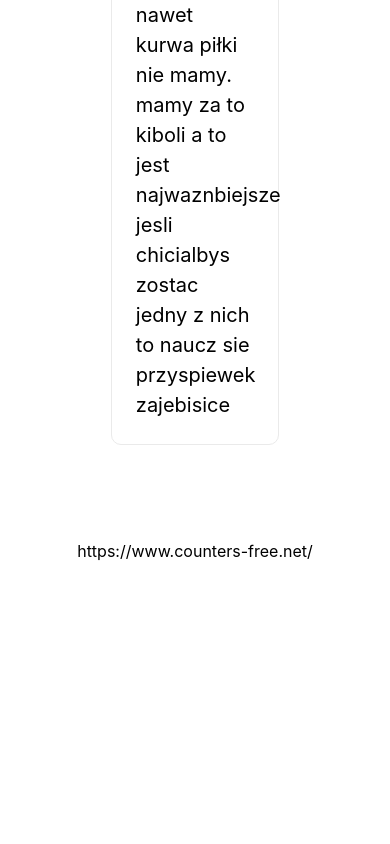
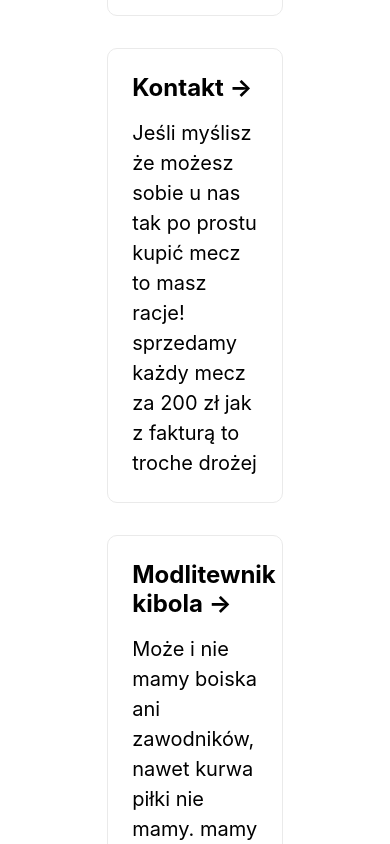
Before and after one commit to arekminajj/kks-korczow, a Next.js app: page / in a window 390 px wide. Shown: the part 1156-2000 px from the top of the page. Before the commit the page ends 1717 px from the top, so only its background shows below. Built offline with nearby package versions, Linux system fonts and the light colour scheme.

Commit message:
Make the page work on mobile devices

```diff
--- a/pages/druzyna.tsx
+++ b/pages/druzyna.tsx
@@ -1,11 +1,13 @@
 import Head from 'next/head'
 //import Image from 'next/image'
 import styles from '../styles/Home.module.css'
+//bootstrap imports
+import Container from 'react-bootstrap/Container';
 import Image from 'react-bootstrap/Image'
 
 export default function Druzyna() {
     return (
-        <div className={styles.container}>
+        <Container>
             <Head>
                 <title>KKS Korczów - Drużyna</title>
                 <meta name="description" content="KKS Korczów - najlepsza drużyna w światowej lidze. Może nie gramy dobrze za to nie grzeszymy umiejętnościami grania w piłke. Mamy za to kiboli." />
@@ -20,7 +22,7 @@ export default function Druzyna() {
                  </p>
                 <Image src="/kkskorczow.png" fluid />
             </main>
-        </div>
+        </Container>
 
     )
 }
--- a/pages/index.tsx
+++ b/pages/index.tsx
@@ -2,9 +2,12 @@ import Head from 'next/head'
 import Image from 'next/image'
 import styles from '../styles/Home.module.css'
 
+//bootstrap imports
+import Container from 'react-bootstrap/Container';
+
 export default function Home() {
   return (
-    <div className={styles.container}>
+    <Container>
       <Head>
         <title>KKS Korczów - LIGA KURWA WYŻEJ</title>
         <meta name="description" content="KKS Korczów - najlepsza drużyna w światowej lidze. Może nie gramy dobrze za to nie grzeszymy umiejętnościami grania w piłke. Mamy za to kiboli." />
@@ -51,9 +54,10 @@ export default function Home() {
         </div>
       </main>
       <footer>
-        <a href='https://www.counters-free.net/'>https://www.counters-free.net/</a> <script type='text/javascript' src='https://www.freevisitorcounters.com/auth.php?id=bf7a34a574afe9b0919a301fef2babb3f2edc57c'></script>
-        <script type="text/javascript" src="https://www.freevisitorcounters.com/en/home/counter/830879/t/0"></script>
+        <footer>
+          <h2 className="text-center"><a target="_blank" href="https://github.com/arekminajj">❤️</a></h2>
+        </footer>
       </footer>
-    </div>
+    </Container>
   )
 }
--- a/pages/modlitewniczek-kibola.tsx
+++ b/pages/modlitewniczek-kibola.tsx
@@ -1,11 +1,13 @@
 import Head from 'next/head'
 //import Image from 'next/image'
 import styles from '../styles/Home.module.css'
+//bootstrap imports
+import Container from 'react-bootstrap/Container';
 import Image from 'react-bootstrap/Image'
 
 export default function Kontakt() {
     return (
-        <div>
+        <Container>
             <Head>
                 <title>KKS Korczów - Modlitewniczek kibola</title>
                 <meta name="description" content="KKS Korczów - najlepsza drużyna w światowej lidze. Może nie gramy dobrze za to nie grzeszymy umiejętnościami grania w piłke. Mamy za to kiboli." />
@@ -107,7 +109,7 @@ export default function Kontakt() {
 
                 </p>
             </main>
-        </div >
+        </Container>
 
     )
 }
--- a/pages/prezesi.tsx
+++ b/pages/prezesi.tsx
@@ -1,11 +1,13 @@
 import Head from 'next/head'
 //import Image from 'next/image'
 import styles from '../styles/Home.module.css'
+//bootstrap imports
+import Container from 'react-bootstrap/Container';
 import Image from 'react-bootstrap/Image'
 
 export default function Prezesi() {
     return (
-        <div className={styles.container}>
+        <Container>
             <Head>
                 <title>KKS Korczów - Prezesi</title>
                 <meta name="description" content="KKS Korczów - najlepsza drużyna w światowej lidze. Może nie gramy dobrze za to nie grzeszymy umiejętnościami grania w piłke. Mamy za to kiboli." />
@@ -20,7 +22,7 @@ export default function Prezesi() {
                 </p>
                 <Image src="/kkskorczow.png" fluid />
             </main>
-        </div>
+        </Container>
 
     )
 }
```
Also changed, not shown: pages/kontakt.tsx (+4 -3 lines).
